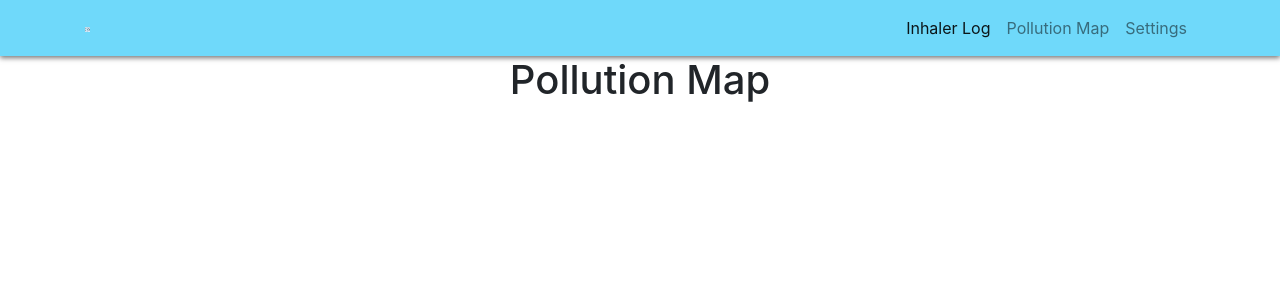
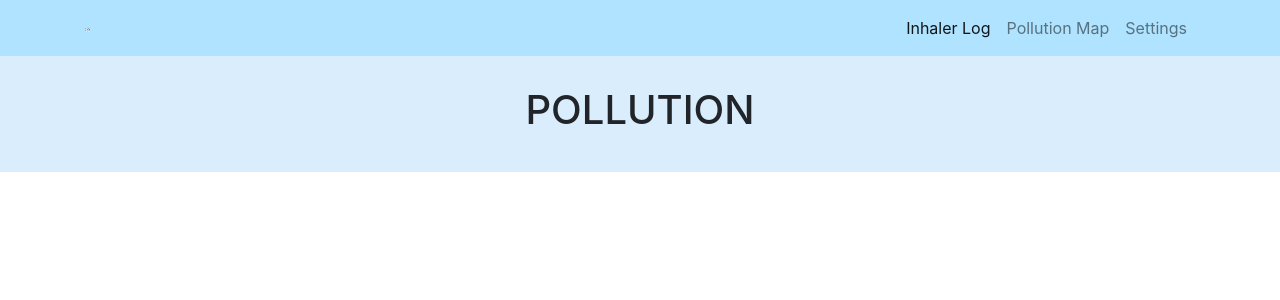
Before and after one commit to TRedshaw/ClearProject, a Django app: page /clear/pollution in a window 1280 px wide. Shown: the top 300 px of the page. Run offline with Django 3.2, Linux system fonts and the light colour scheme; some libraries are stand-ins or nearby versions.

Commit message:
Changed HTML and front end styling for all pages to match prototype. Did this by creating 2 new CSS styles in the base template which can also be used if needed in other templates eg inhaler.html. If we need to change the background colours you change at this point. I also turned on Debug for easier debugging.

```diff
--- a/Clear/templates/clear/base.html
+++ b/Clear/templates/clear/base.html
@@ -12,20 +12,32 @@
     <link rel="stylesheet" href="https://cdn.jsdelivr.net/npm/bootstrap@4.0.0/dist/css/bootstrap.min.css" integrity="sha384-Gn5384xqQ1aoWXA+058RXPxPg6fy4IWvTNh0E263XmFcJlSAwiGgFAW/dAiS6JXm" crossorigin="anonymous">
 
     <style>
+
+
         /* Modify the background color */
-        .navbar-custom {
-            background-color: #6fd9fa;
-            /* Create shadow to menu */
-            box-shadow:0px 2px 5px #777;
+        .menu-background {
+            background-color: #afe3ff;
+            /* Create shadow to menu
+            box-shadow:0px 2px 5px #777; */
         }
 
+        .custom-background {
+            background-color: #D9EDFD;
+        }
+
+        .page-title {
+            padding: 30px;
+        }
 
     </style>
 
     <title>C L E A R</title>
-    <nav class="navbar navbar-expand-md navbar-light navbar-custom">
+    <nav class="navbar navbar-expand-md navbar-light menu-background">
         <div class="container">
             <a class="navbar-brand" href="/clear/inhaler">
+
+{#              TODO Fix this image showing -- we need to setup a static file directory and allow it to p-roperly access images from                    anywhere on the internet#}
+
                 <img src="logo.png" alt="LOGO"  width="5" height="5"/>
             </a>
               <button class="navbar-toggler" type="button" data-toggle="collapse" data-target="#navbarNav" aria-controls="navbarNav" aria-expanded="false" aria-label="Toggle navigation">
@@ -64,8 +76,12 @@
     <script src="https://cdn.jsdelivr.net/npm/bootstrap@4.0.0/dist/js/bootstrap.min.js" integrity="sha384-JZR6Spejh4U02d8jOt6vLEHfe/JQGiRRSQQxSfFWpi1MquVdAyjUar5+76PVCmYl" crossorigin="anonymous"></script>
 </body>
 
-{% block content %}
-{% endblock %}
+
+<div class="custom-background">
+    {% block content %}
+    {% endblock %}
+</div>
+
 
 
 </html>
--- a/Clear/templates/clear/pollution.html
+++ b/Clear/templates/clear/pollution.html
@@ -2,7 +2,7 @@
 {% block content %}
     <div class="container">
        <div class="row justify-content-center">
-            <h1>Pollution Map</h1>
+            <h1 class="page-title" >POLLUTION</h1>
        </div>
     </div>
 
--- a/Clear/templates/clear/settings.html
+++ b/Clear/templates/clear/settings.html
@@ -3,7 +3,7 @@
 
     <div class="container">
        <div class="row justify-content-center">
-            <h1>Settings</h1>
+                <h1 class="page-title" >SETTINGS</h1>
 
     </div>
 {% endblock content %}
--- a/Clear/urls.py
+++ b/Clear/urls.py
@@ -18,7 +18,6 @@ from django.urls import path
 from . import views
 
 urlpatterns = [
-    path('', views.welcome, name='clear-welcome'),
     path('inhaler', views.inhaler, name='clear-inhaler'),
     path('pollution', views.pollution, name='clear-pollution'),
     path('settings', views.settings, name='clear-settings'),
--- a/Clear/views.py
+++ b/Clear/views.py
@@ -1,7 +1,4 @@
 from django.shortcuts import render
-
-def welcome(request):
-    return render(request, 'clear/welcome.html')
 
 def inhaler(request):
     # Renders the page 'inhaler.html' from the clear file in templates
--- a/ClearWeb/settings.py
+++ b/ClearWeb/settings.py
@@ -23,7 +23,7 @@ BASE_DIR = Path(__file__).resolve().parent.parent
 SECRET_KEY = 'django-insecure-i0*+e3hg*kxy-_x_hm+^^ult317153rb$r7+r24u7!bf6jnq%x'
 
 # SECURITY WARNING: don't run with debug turned on in production!
-DEBUG = False
+DEBUG = True
 
 ALLOWED_HOSTS = ['*']
 
```
Also changed, not shown: Clear/templates/clear/inhaler.html (+13 -2 lines), Clear/templates/clear/welcome.html (deleted, +0 -9 lines).
